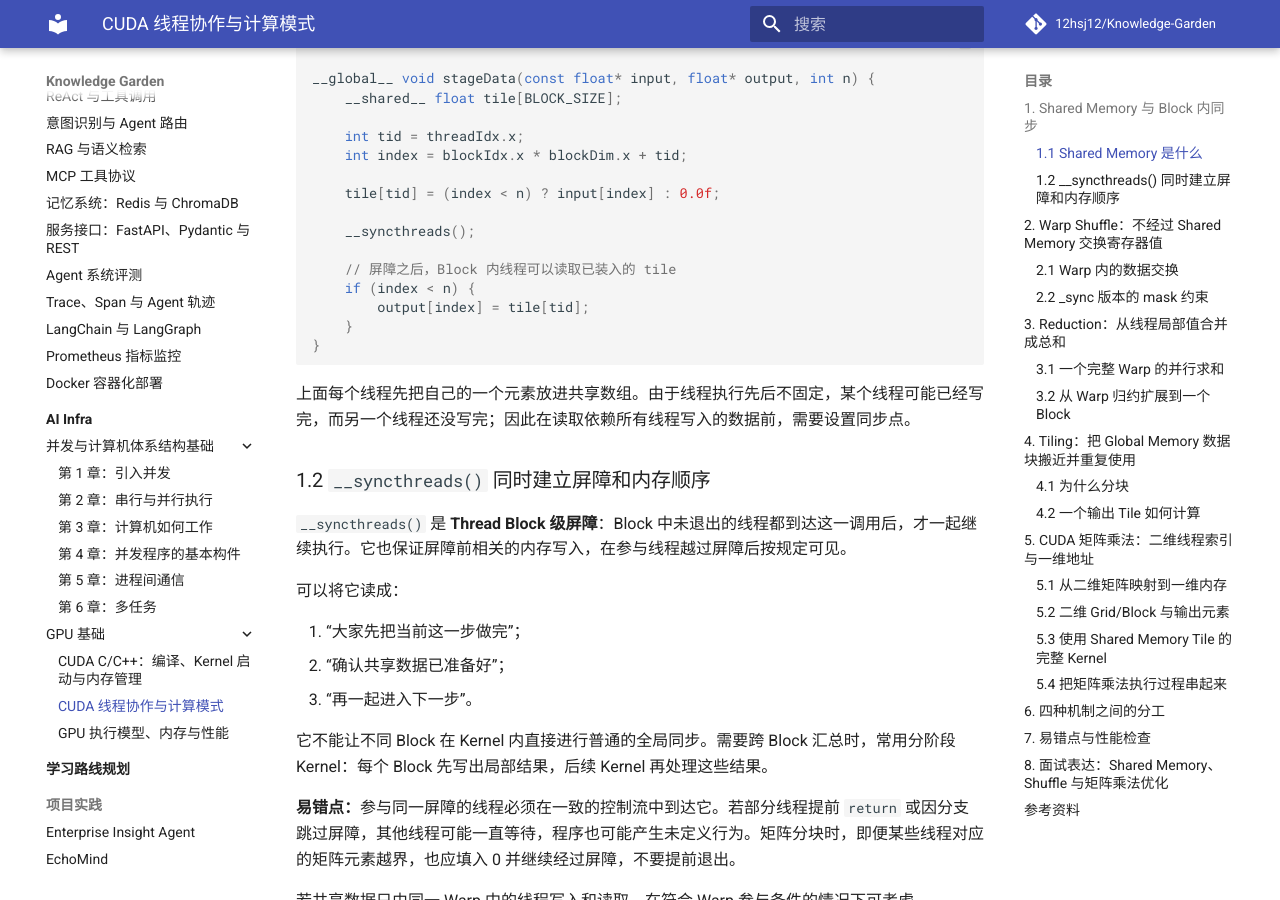
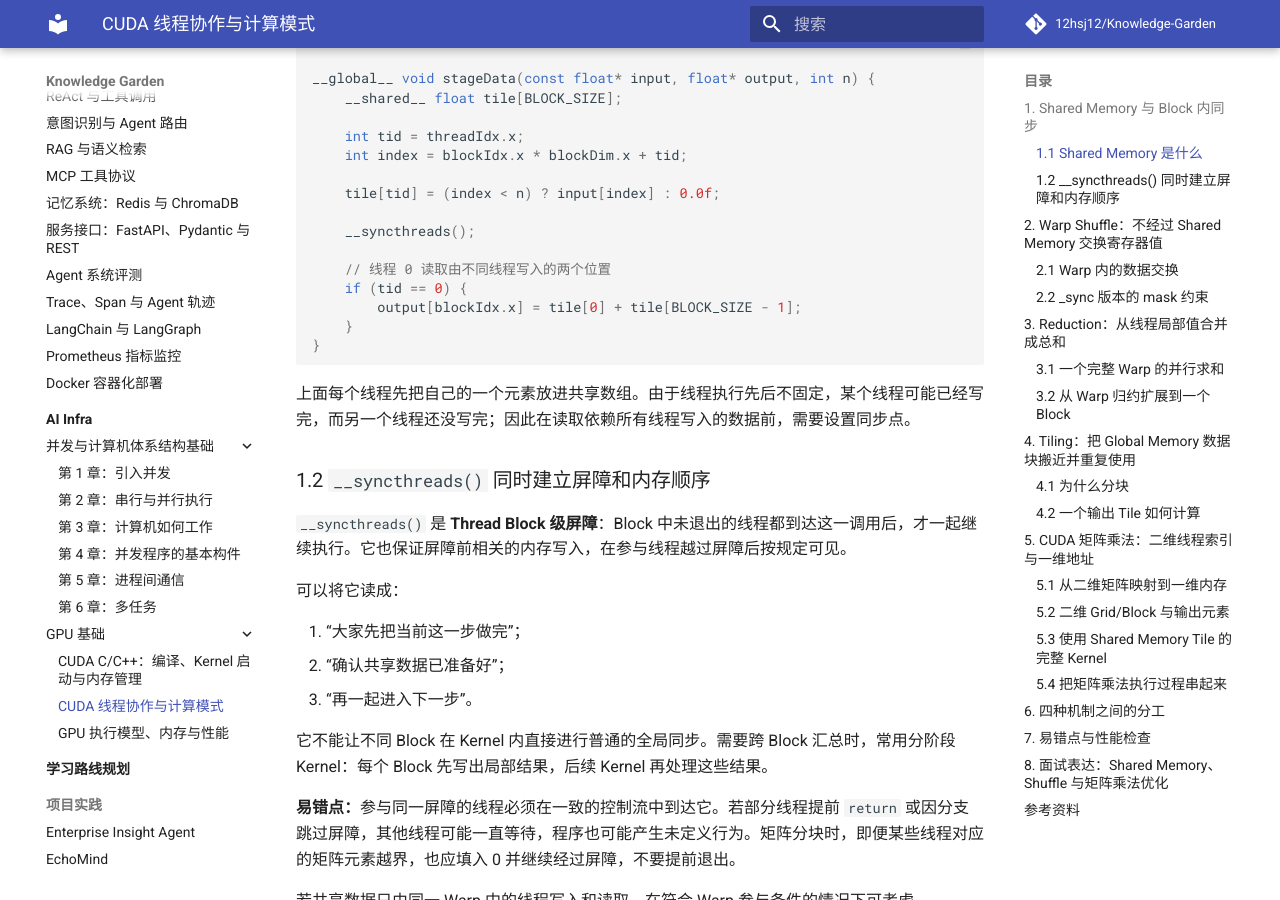
Before and after one commit to 12hsj12/Knowledge-Garden, an MkDocs documentation site: the page built from docs/ai-infra/gpu/cuda-thread-cooperation-and-patterns.md, in a window 1280 px wide and 900 px high, scrolled down 750 px. Built offline with MkDocs 1.6.1 and Material for MkDocs 9.7.7, drawn with Linux system fonts in a browser that asks for light colours; comment, search, counter and statistics services are not loaded.

Commit message:
docs: clarify shared memory synchronization example

```diff
--- a/docs/ai-infra/gpu/cuda-thread-cooperation-and-patterns.md
+++ b/docs/ai-infra/gpu/cuda-thread-cooperation-and-patterns.md
@@ -29,9 +29,9 @@ __global__ void stageData(const float* input, float* output, int n) {
 
     __syncthreads();
 
-    // 屏障之后，Block 内线程可以读取已装入的 tile
-    if (index < n) {
-        output[index] = tile[tid];
+    // 线程 0 读取由不同线程写入的两个位置
+    if (tid == 0) {
+        output[blockIdx.x] = tile[0] + tile[BLOCK_SIZE - 1];
     }
 }
 ~~~
```
